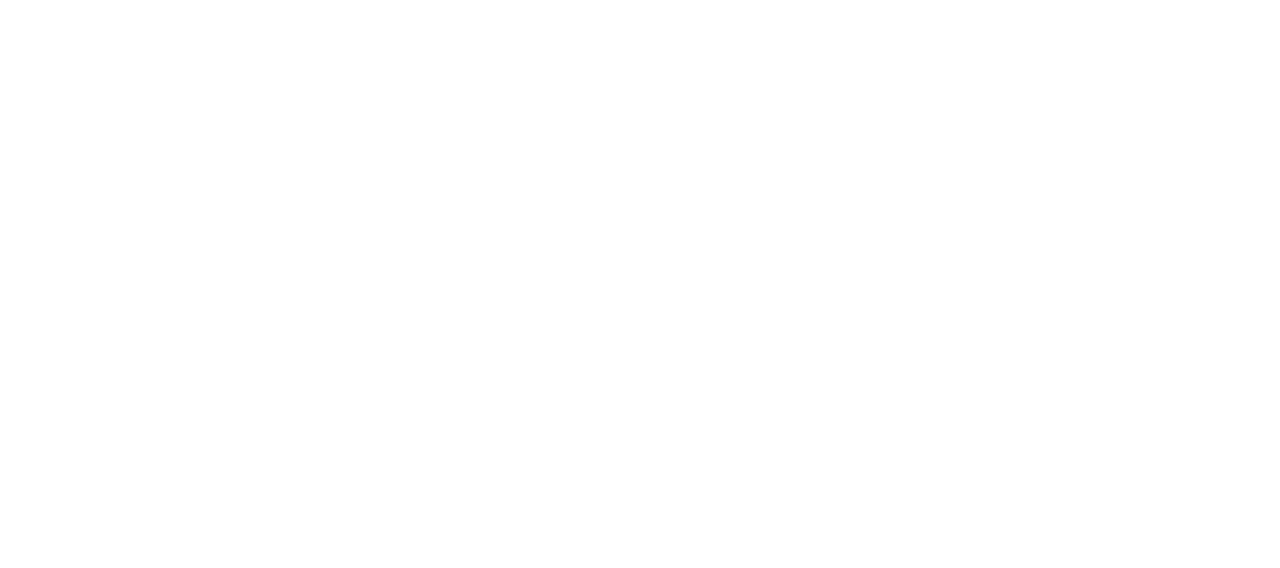
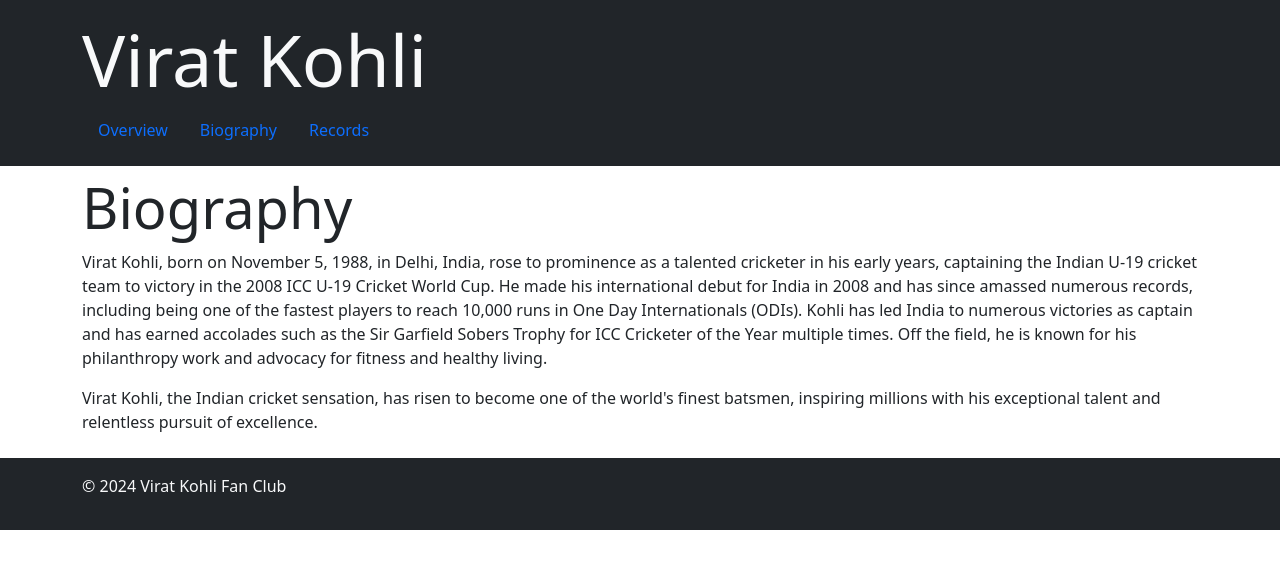
Before and after one commit to checodezz/viratKohli-react, a React (Vite) app: page /biography in a window 1280 px wide. Shown: the top 568 px of the page. Built offline with nearby package versions, Linux system fonts and the light colour scheme.

Commit message:
added biography page

```diff
--- a/src/index.jsx
+++ b/src/index.jsx
@@ -2,6 +2,7 @@
 import ReactDOM from 'react-dom/client'
 import {createBrowserRouter, RouterProvider} from "react-router-dom"
 import App from './App'
+import Biography from "./pages/Biograpy"
 
 const router = createBrowserRouter([
   {
@@ -9,7 +10,8 @@
     element : <App/>
   },
   {
-    path : "biography"
+    path : "biography",
+    element : <Biography/>
   },
   {
     path: "records"
--- /dev/null
+++ b/src/pages/Biograpy.jsx
@@ -0,0 +1,35 @@
+import Footer from "../components/Footer";
+import Header from "../components/Header";
+
+const Biography = () => {
+  return (
+    <>
+      <Header />
+      <main className="container">
+        <h2 className="display-4 my-2">Biography</h2>
+        <article>
+          <p>
+            Virat Kohli, born on November 5, 1988, in Delhi, India, rose to
+            prominence as a talented cricketer in his early years, captaining
+            the Indian U-19 cricket team to victory in the 2008 ICC U-19 Cricket
+            World Cup. He made his international debut for India in 2008 and has
+            since amassed numerous records, including being one of the fastest
+            players to reach 10,000 runs in One Day Internationals (ODIs). Kohli
+            has led India to numerous victories as captain and has earned
+            accolades such as the Sir Garfield Sobers Trophy for ICC Cricketer
+            of the Year multiple times. Off the field, he is known for his
+            philanthropy work and advocacy for fitness and healthy living.
+          </p>
+          <p>
+            Virat Kohli, the Indian cricket sensation, has risen to become one
+            of the world's finest batsmen, inspiring millions with his
+            exceptional talent and relentless pursuit of excellence.
+          </p>
+        </article>
+      </main>
+      <Footer />
+    </>
+  );
+};
+
+export default Biography;
```
